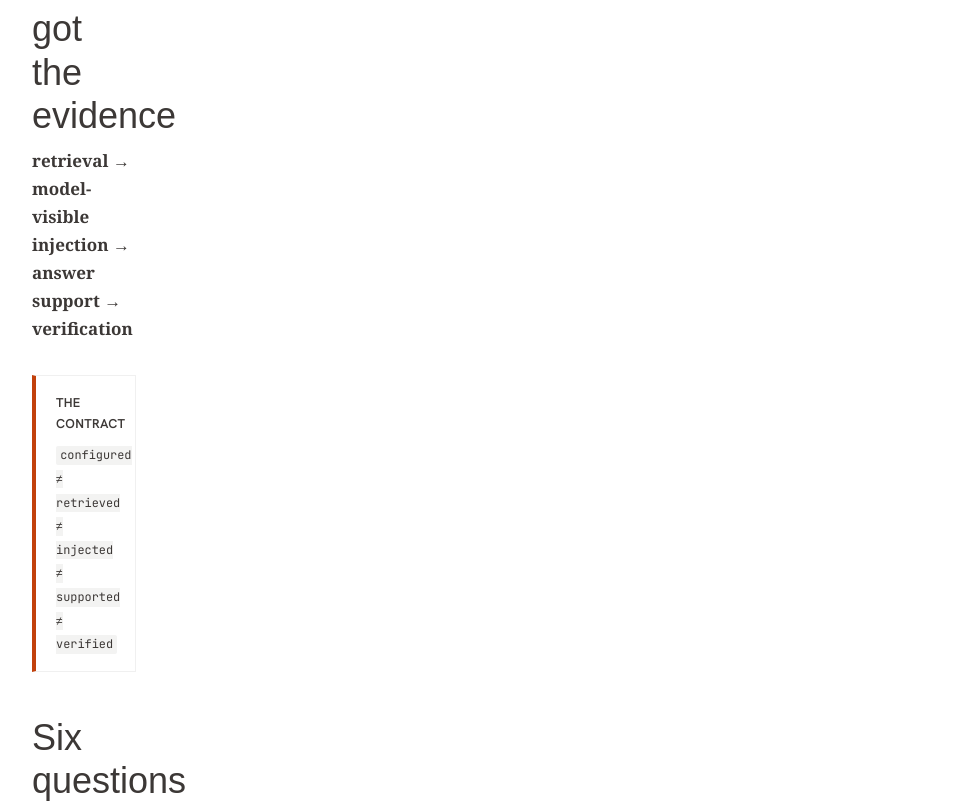
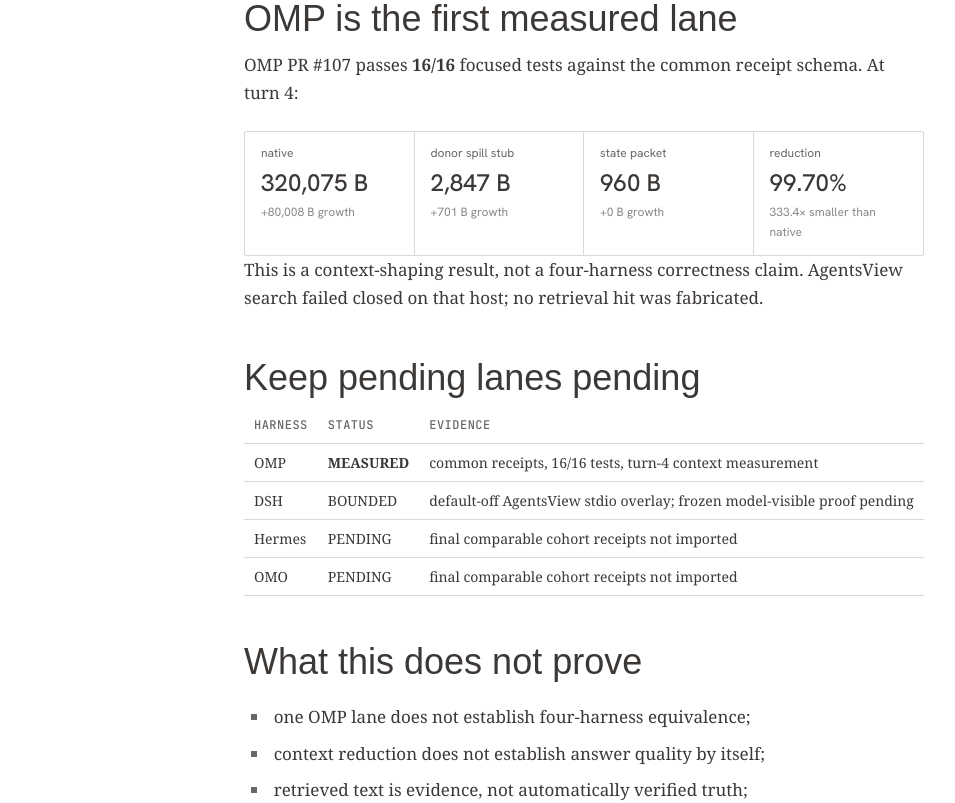
Before and after one commit to kvnloo/z0evals, a Next.js app in the folder web/: page /unified-memory-v0 in a window 1280 px wide. Shown: the part 1100-1903 px from the top of the page, without its empty margins (56-1011 px from the left). Built offline with nearby package versions, Linux system fonts and the light colour scheme; a web font is replaced by a local one.

Commit message:
fix(site): restore desktop shell and responsive navigation

```diff
--- a/web/app/globals.css
+++ b/web/app/globals.css
@@ -473,7 +473,7 @@ main.article-shell {
   border-radius: 16px 16px 0 0;
   flex-direction: column;
   max-height: 60vh;
-  transition: transform .3s cubic-bezier(.32, .72, 0, 1), opacity .25s;
+  transition: transform .3s cubic-bezier(.32, .72, 0, 1), opacity .25s, visibility .25s;
   display: none;
   position: fixed;
   bottom: 0;
@@ -481,9 +481,17 @@ main.article-shell {
   right: 0;
   overflow: hidden;
   transform: translateY(100%);
+  opacity: 0;
+  visibility: hidden;
+  pointer-events: none;
   box-shadow: 0 -8px 32px #1a30291f, 0 -2px 8px #1a30290f;
 }
-.mobile-toc-drawer-open { transform: translateY(0); }
+.mobile-toc-drawer-open {
+  transform: translateY(0);
+  opacity: 1;
+  visibility: visible;
+  pointer-events: auto;
+}
 .mobile-toc-drawer-head {
   display: flex;
   align-items: center;
@@ -1119,14 +1127,25 @@ figcaption .fig-n { font-family: var(--font-mono); color: var(--color-sb-seconda
 }
 
 /* --------------------------------------------------------- breakpoints */
-/* 1199px — the rail's `max()` term stops resolving and it would collide
-   with the column, so the sheet takes over. */
-@media (max-width: 1199px) {
+/* Keep laptop/desktop widths in the desktop reading mode. The previous 1199px
+   cutoff made ordinary 1024–1180px desktop windows render the mobile FAB. */
+@media (max-width: 959px) {
   .rail { display: none; }
   .mobile-toc-fab-wrapper { display: block; }
   .mobile-toc-backdrop { display: block; }
   .mobile-toc-drawer { display: flex; }
   .blog-page-header > div { padding: var(--space-6) var(--space-6) var(--space-3); }
+}
+@media (min-width: 960px) and (max-width: 1199px) {
+  .rail {
+    display: block;
+    left: 16px;
+    width: clamp(108px, calc((100vw - var(--content-width)) / 2 - 32px), 192px);
+  }
+  .toc-link-frog {
+    font-size: var(--text-xs);
+    line-height: 1.25;
+  }
 }
 @media (max-width: 890px) {
   .data-table {
@@ -1234,6 +1253,8 @@ figcaption .fig-n { font-family: var(--font-mono); color: var(--color-sb-seconda
 }
 
 .story-banner {
+  box-sizing: border-box;
+  width: min(calc(100% - var(--space-12)), var(--full-width));
   max-width: var(--full-width);
   margin: 0 auto var(--space-6);
   padding: var(--space-4) var(--space-5);
@@ -1255,17 +1276,19 @@ figcaption .fig-n { font-family: var(--font-mono); color: var(--color-sb-seconda
 .story-banner code { font-size: .78em; }
 
 .story-grid {
-  display: grid;
-  grid-template-columns: minmax(0, 1fr);
-  gap: var(--space-8);
-  max-width: var(--full-width);
-  margin: 0 auto;
+  display: block;
+  width: 100%;
+  max-width: none;
+  margin: 0;
 }
-@media (min-width: 890px) {
-  .story-grid { grid-template-columns: 200px minmax(0, 1fr); }
+.story-grid > .article {
+  width: 100%;
+  box-sizing: border-box;
+}
+@media (min-width: 960px) {
   .story-grid > .rail { display: block; }
 }
-@media (max-width: 889px) {
+@media (max-width: 959px) {
   .story-grid > .rail { display: none; }
 }
 
@@ -1473,3 +1496,18 @@ figcaption .fig-n { font-family: var(--font-mono); color: var(--color-sb-seconda
 .ft-path li { display: grid; grid-template-columns: 150px minmax(0, 1fr); gap: var(--space-3); padding: var(--space-3) var(--space-4); border-left: 2px solid var(--color-sb-secondary); background: var(--color-sb-bg-subtle); border-radius: 0 var(--radius-md, 6px) var(--radius-md, 6px) 0; font-size: var(--text-sm); }
 .ft-path strong { font-family: var(--font-mono); font-size: var(--text-xs); text-transform: uppercase; letter-spacing: .04em; color: var(--color-sb-secondary); }
 @media (max-width: 600px) { .ft-path li { grid-template-columns: minmax(0, 1fr); } }
+
+
+/* Site-shell hardening. */
+.site-nav { min-width: 0; }
+.site-nav .links { min-width: 0; }
+@media (max-width: 600px) {
+  .site-nav { align-items: flex-start; }
+  .site-nav .links {
+    gap: var(--space-3);
+    flex-wrap: wrap;
+    justify-content: flex-end;
+    font-size: 11px;
+  }
+  .story-banner { width: calc(100% - var(--space-8)); }
+}
```
